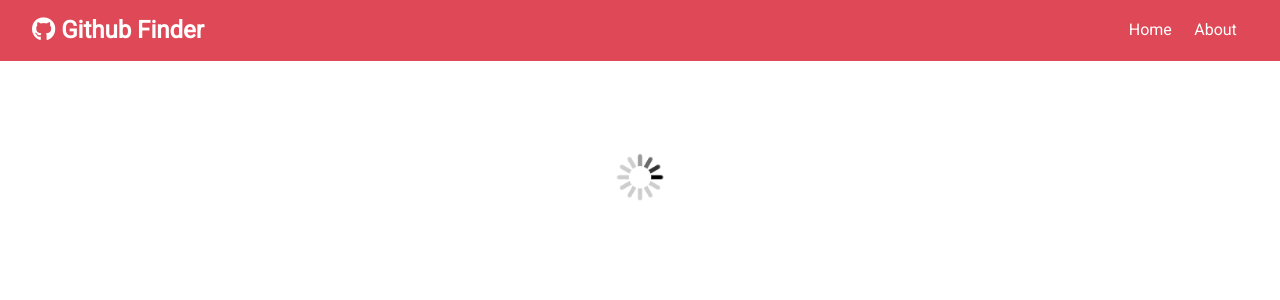
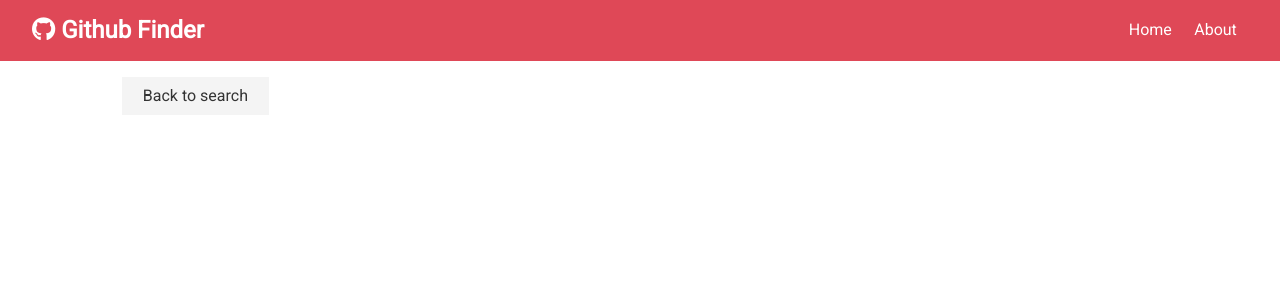
Before and after one commit to tabby-lab/github-finder, a React (Create React App) app: page /user/1 in a window 1280 px wide. Shown: the top 300 px of the page. Built offline with nearby package versions, Linux system fonts and the light colour scheme; no server answers.

Commit message:
finally got the spinner to stop spinning when I want

```diff
--- a/src/App.js
+++ b/src/App.js
@@ -37,7 +37,7 @@ class App extends Component {
 
   //get single github user
   getUser = async (username) => {
-    this.setState({ loading:true });
+    this.setState({ loading:false });
 
     const res = await axios.get(
       `https://api.github.com/user?q=${username}?client_id=${process.env.REACT_APP_GITHUB_CLIENT_ID}&client_secret=${process.env.REACT_APP_GITHUB_CLIENT_SECRET}`
@@ -83,7 +83,7 @@ class App extends Component {
               />
               <Route exact path='/about' component={About} />
               <Route exact path='/user/:login' render= {props=>(
-                <User { ...props } getUser={this.getUser} user= {user} loading={loading}/>
+                <User { ...props } getUser={this.getUser} user= {user} />
               )}/>
             </Switch>
           </div>
--- a/src/components/users/User.js
+++ b/src/components/users/User.js
@@ -1,13 +1,14 @@
-import React, { Component } from "react";
+import React, { Component, Fragment } from "react";
 import Spinner from '../layouts/Spinner';
 import PropTypes from 'prop-types';
+import { Link } from 'react-router-dom'
 
 export class User extends Component {
   componentDidMount() {
     this.props.getUser(this.props.match.params.login);
   }
 static propTypes= {
-    loading:PropTypes.bool,
+    loading:PropTypes.bool.isRequired,
     user: PropTypes.object.isRequired,
     getUser:PropTypes.func.isRequired,
 }
@@ -26,13 +27,19 @@ static propTypes= {
       public_repos,
       public_gists,
       hireable
-    } = this.props.user;
+    } = this.props.user
 
-    const { loading } = this.props;
 
-    if (loading) return <Spinner />
 
-    return <div>{name}</div>;
+
+
+    return (
+    <Fragment>
+      <Link to='/' className='btn btn-light'>
+        Back to search
+      </Link>
+
+    </Fragment>);
   }
 }
 
```
Also changed, not shown: src/components/users/UserItem.js (+5 -4 lines).
